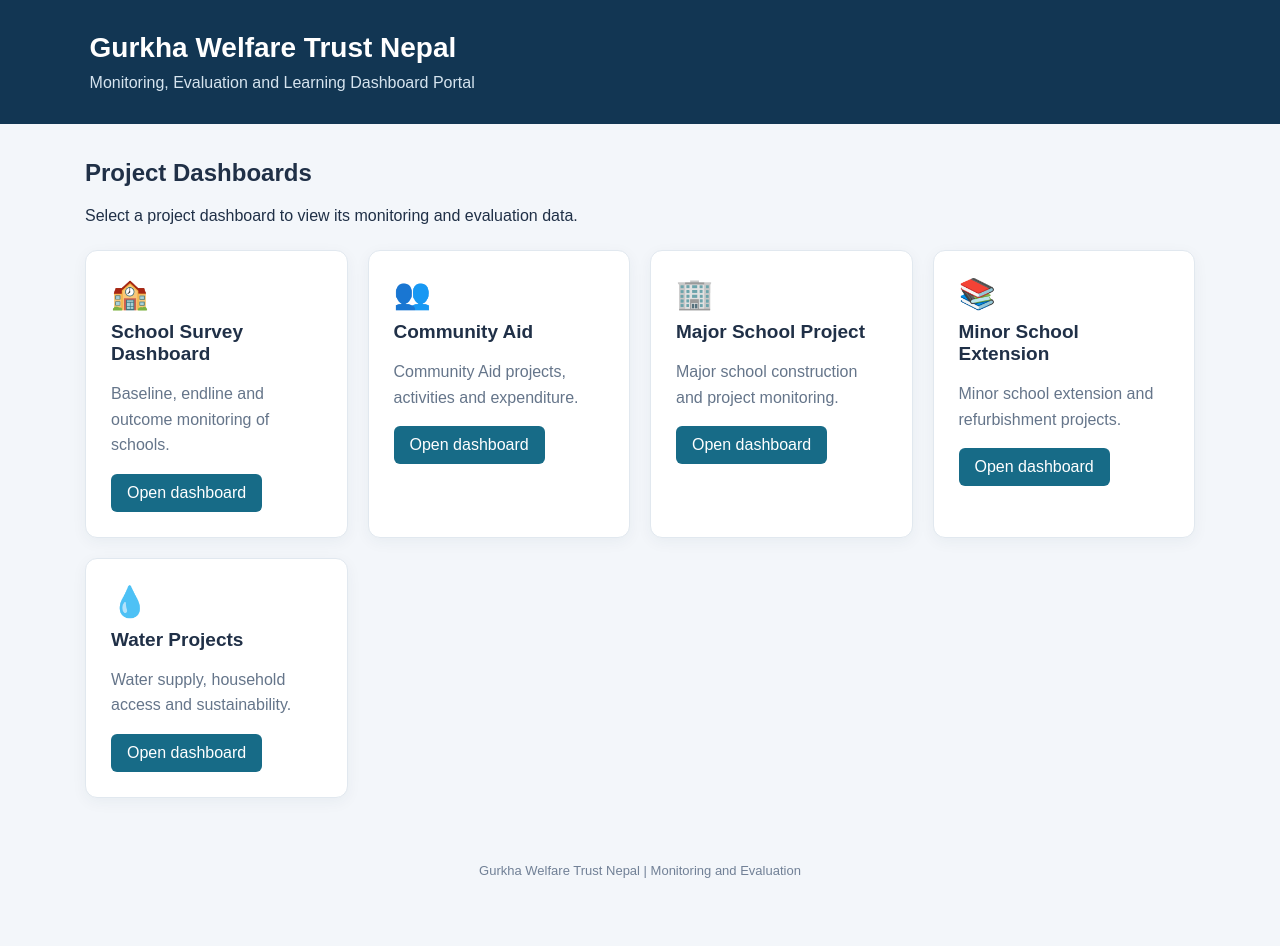
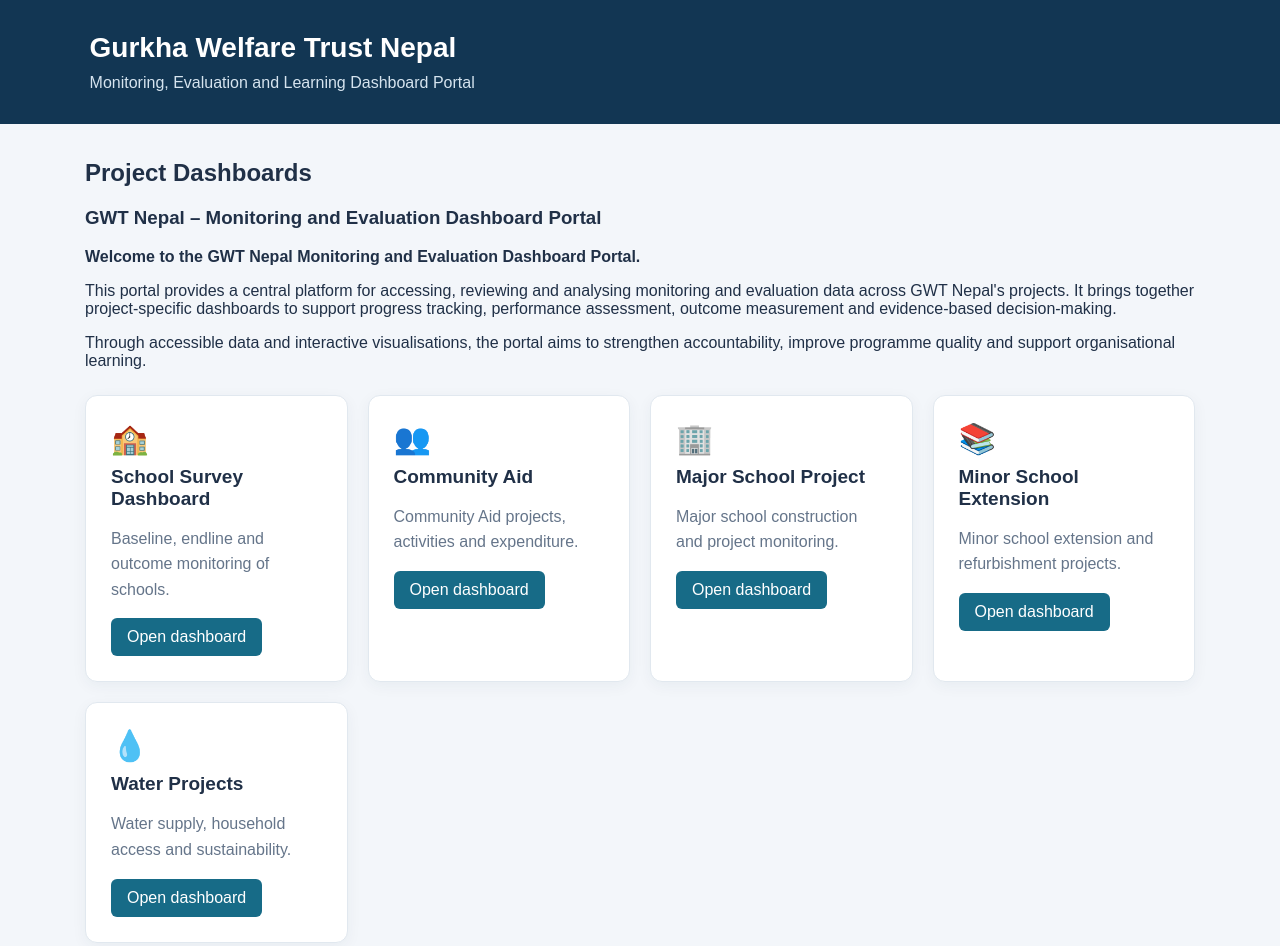
Before and after one commit to sandeshssilcpm/SandeshMEAL, a plain HTML site: page index.html in a window 1280 px wide. Shown: the top 946 px of the page. Before the commit the page ends 908 px from the top, so only its background shows below. Drawn offline with Linux system fonts and the light colour scheme.

Commit message:
Update index.html

```diff
--- a/index.html
+++ b/index.html
@@ -31,7 +31,14 @@ footer{text-align:center;padding:30px;color:#718096;font-size:13px}
 <main>
 <section class="intro">
 <h2>Project Dashboards</h2>
-<p>Select a project dashboard to view its monitoring and evaluation data.</p>
+<p><section class="intro">
+    <h1>GWT Nepal – Monitoring and Evaluation Dashboard Portal</h1>
+    <p><strong>Welcome to the GWT Nepal Monitoring and Evaluation Dashboard Portal.</strong></p>
+
+    <p>This portal provides a central platform for accessing, reviewing and analysing monitoring and evaluation data across GWT Nepal's projects. It brings together project-specific dashboards to support progress tracking, performance assessment, outcome measurement and evidence-based decision-making.</p>
+
+    <p>Through accessible data and interactive visualisations, the portal aims to strengthen accountability, improve programme quality and support organisational learning.</p>
+</section></p>
 </section>
 <section class="grid">
 <div class="card">
```
